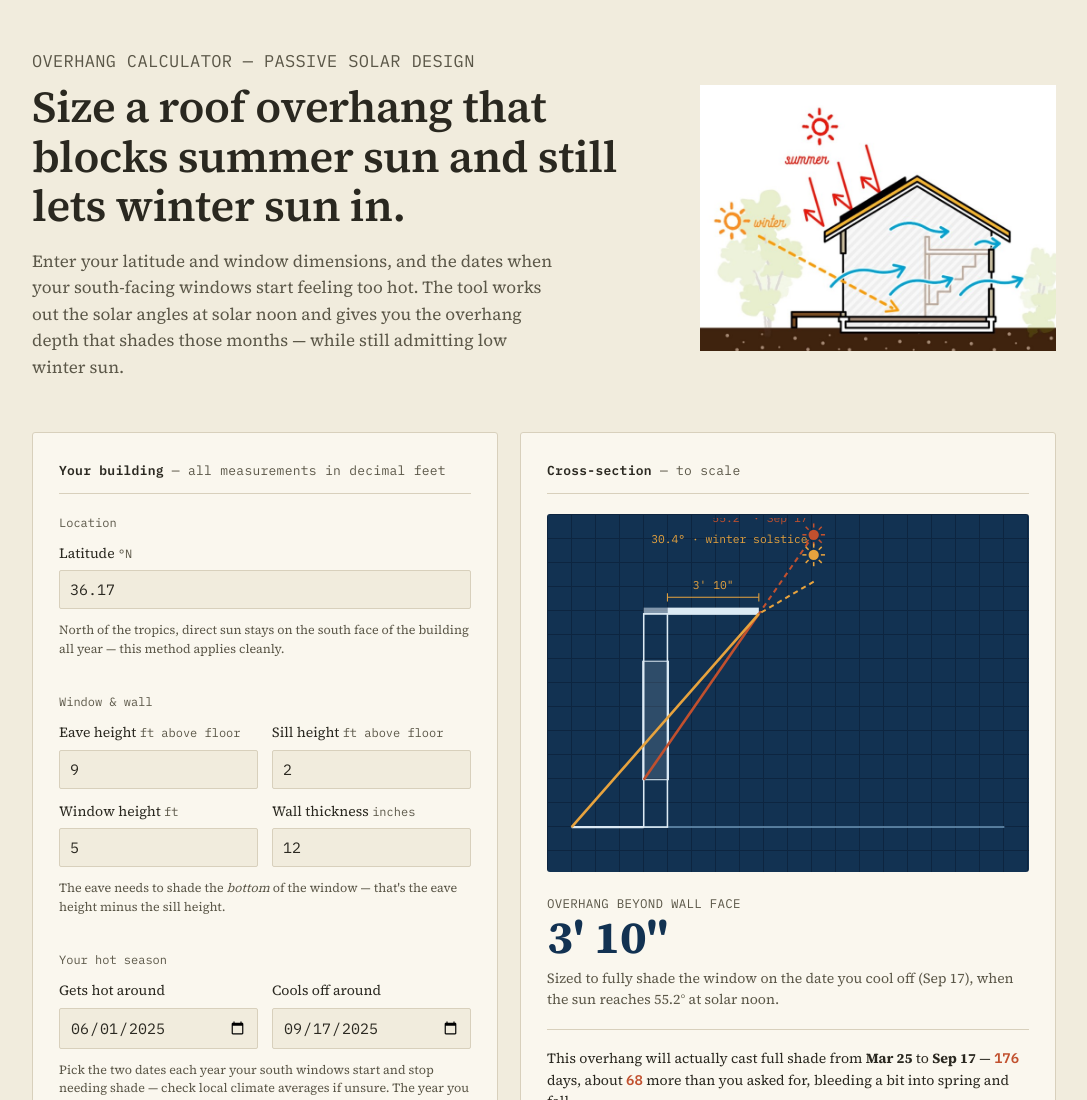
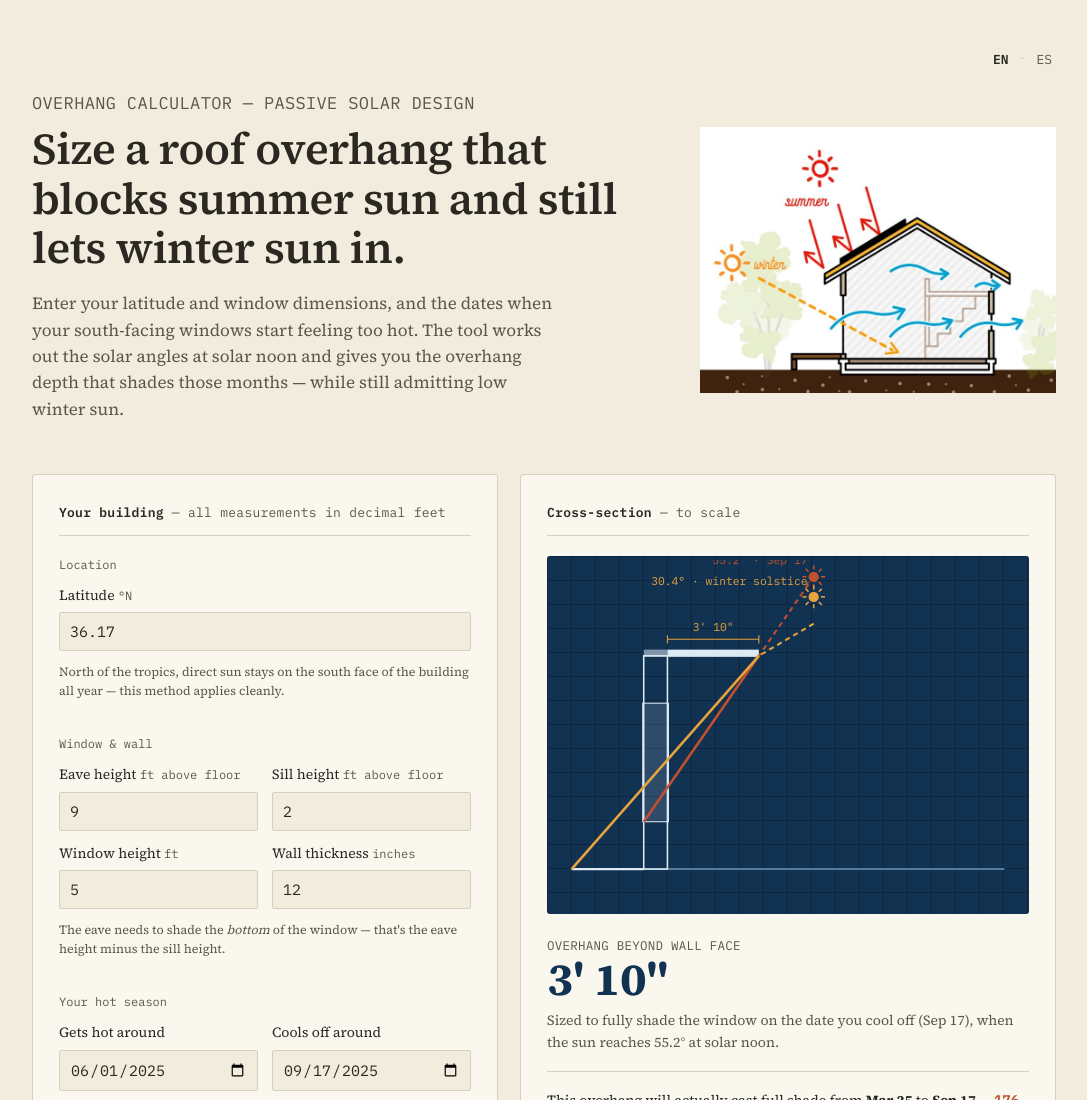
Before and after one commit to pafoxworth123/passivesolarcalculator, a plain HTML site: page index.html in a window 1280 px wide. Shown: the top 1100 px of the page, without its empty margins (96-1183 px from the left). Drawn offline with Linux system fonts and the light colour scheme.

Commit message:
Add files via upload

```diff
--- a/index.html
+++ b/index.html
@@ -90,6 +90,30 @@
   }
 
   .wrap{ max-width: 1080px; margin: 0 auto; padding: 48px 28px 80px; }
+
+  .lang-switch{
+    display: flex;
+    justify-content: flex-end;
+    gap: 6px;
+    font-family: var(--mono);
+    font-size: 13px;
+    margin-bottom: 18px;
+  }
+
+  .lang-switch a{
+    color: var(--ink-soft);
+    text-decoration: none;
+    padding: 2px 4px;
+  }
+
+  .lang-switch a:hover{ color: var(--ink); text-decoration: underline; }
+
+  .lang-switch a.active{
+    color: var(--ink);
+    font-weight: 600;
+  }
+
+  .lang-switch .sep{ color: var(--rule); }
 
   /* ---------- Header ---------- */
   header.page-head{
@@ -376,6 +400,12 @@
 </head>
 <body>
 <div class="wrap">
+
+  <div class="lang-switch">
+    <a href="/" class="active">EN</a>
+    <span class="sep">·</span>
+    <a href="/es/">ES</a>
+  </div>
 
   <header class="page-head">
     <div class="header-text">
```
